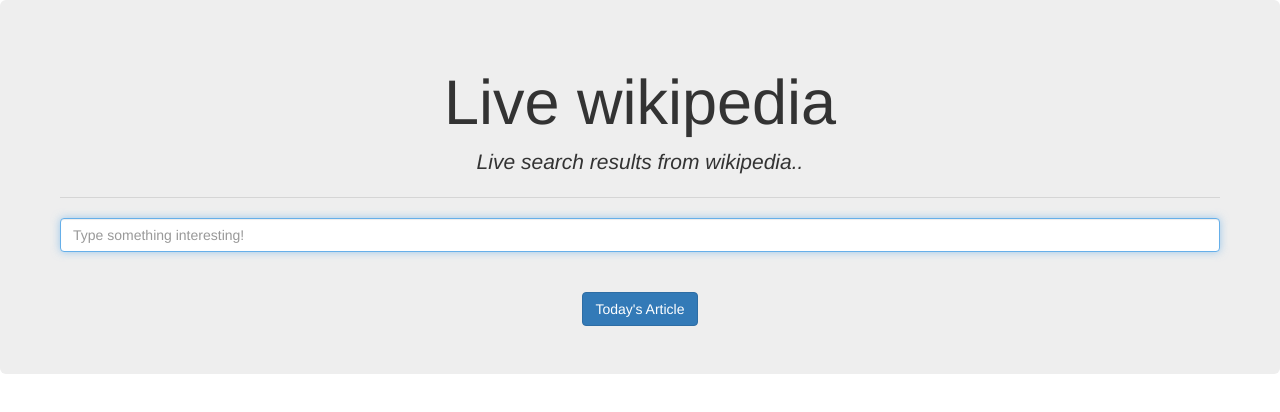
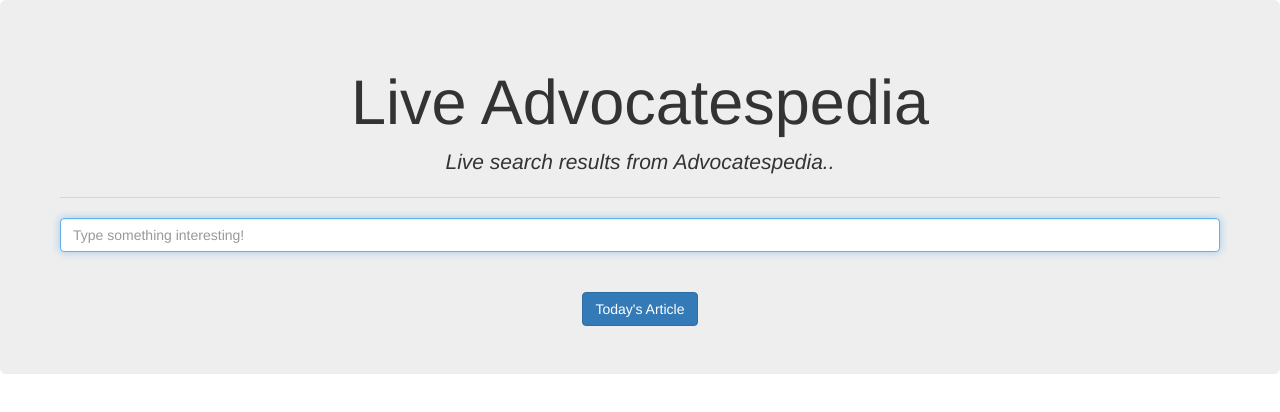
Before and after one commit to FaiyazKhalid/live-advocatespedia1, a plain HTML site: page index.html in a window 1280 px wide. Drawn offline with nearby package versions, Linux system fonts and the light colour scheme.

Commit message:
Update index.html

```diff
--- a/index.html
+++ b/index.html
@@ -11,7 +11,7 @@
     <link href="https://fonts.googleapis.com/css?family=Bowlby+One" rel="stylesheet">
 
 
-    <title>Live wikipedia</title>
+    <title>Live Advocatespedia</title>
   </head>
   <body>
 
@@ -21,8 +21,8 @@
         <div class="row">
 
             <div class="col-sm-12 jumbotron text-center">
-                <h1 class="heading">Live wikipedia</h1>
-                <p><i>Live search results from wikipedia..</i></p>
+                <h1 class="heading">Live Advocatespedia</h1>
+                <p><i>Live search results from Advocatespedia..</i></p>
                 <hr class="shortHr">
                 <div class="searchBox">
                     <input type="text" class="form-control" name="search" id="search" placeholder="Type something interesting!">
```
